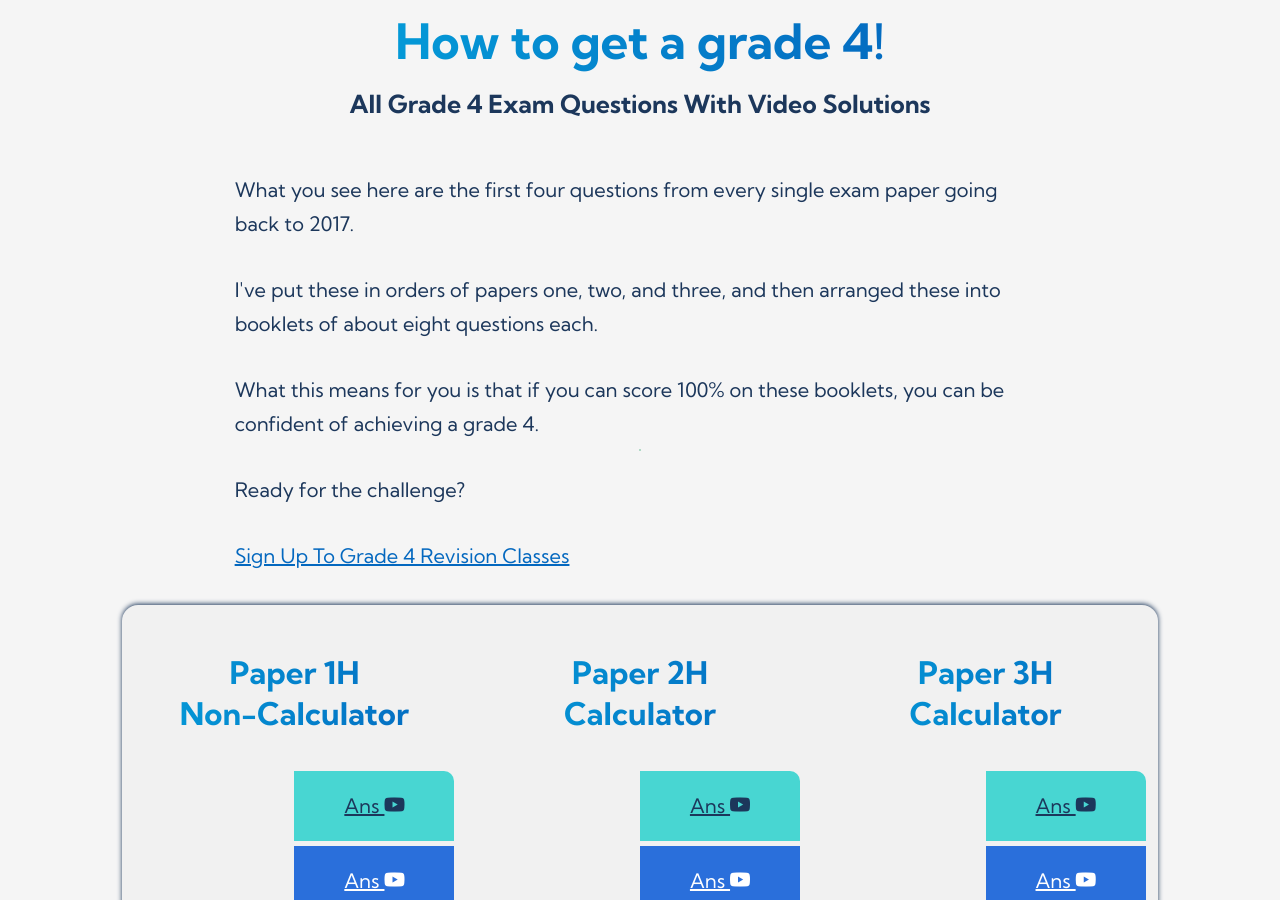
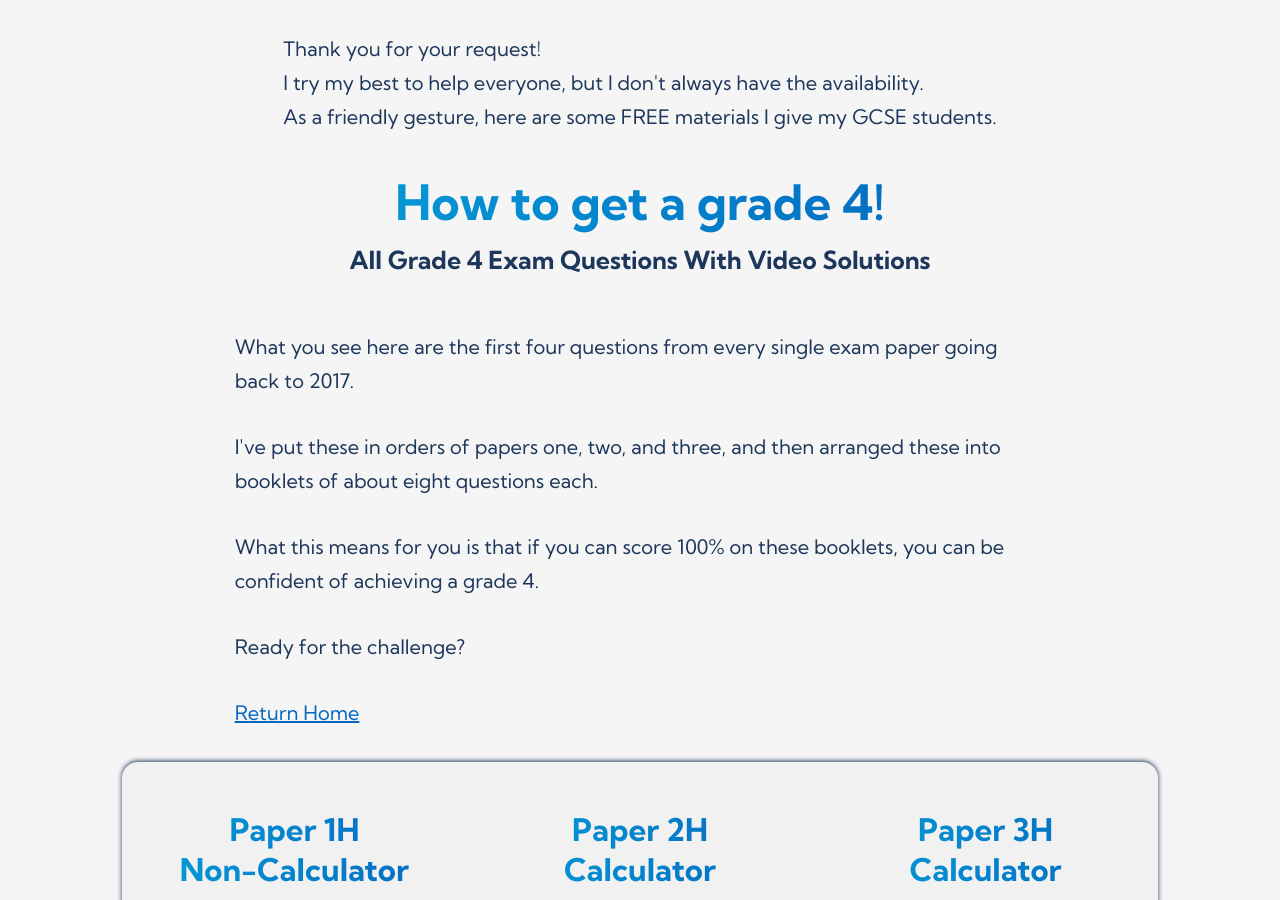
Before and after one commit to GG1982/Jekyll-ggmaths, a Jekyll site: the page built from pages/grade-4-free-resources.html, in a window 1280 px wide and 900 px high. Built offline with Jekyll 4.4.1, drawn with Linux system fonts in a browser that asks for light colours.

Commit message:
add grade 4 resources page

```diff
--- a/pages/grade-4-free-resources.html
+++ b/pages/grade-4-free-resources.html
@@ -9,10 +9,15 @@ custom_css:
 
 <main>
     <!-- Grade 4 -->
-    <section class="mb-4">
+    <section class="mb-4 mt-2">
         <div class="grade-4-title" id="how-to-get-a-grade-4">
             <div>
-                <h2 id="grade-4" class="grade-title font-4 text-center fancy-text">How to get a grade 4!</h2>
+                <div class="mb-2">
+                    <p>Thank you for your request!</p>
+                    <p>I try my best to help everyone, but I don't always have the availability.</p>
+                    <p>As a friendly gesture, here are some FREE materials I give my GCSE students.</p>
+                </div>
+                <h1 id="grade-4" class="grade-title font-4 text-center fancy-text">How to get a grade 4!</h1>
                 <h4 class="text-center font-1 capitalize">All grade 4 exam questions with video solutions</h4>
             </div>
             <div>
@@ -21,7 +26,7 @@ custom_css:
                 <p class="ch-70 mb-2">What this means for you is that if you can score 100% on these booklets, you can be confident of achieving a grade 4.</p>
                 <p class="ch-70 mb-2">Ready for the challenge?</p>
 
-                <a href="{{ site.url}}/gcsebootcamp#group-form" class="body-link capitalize font-0">Sign up to Grade 4 revision classes</a>
+                <a href="{{ site.url}}" class="body-link capitalize font-0">Return home</a>
             </div>
         </div>
 
```
Also changed, not shown: _includes/hero-form.html (added, +27 -0 lines), pages/index.html (+1 -28 lines), 2 other files.
